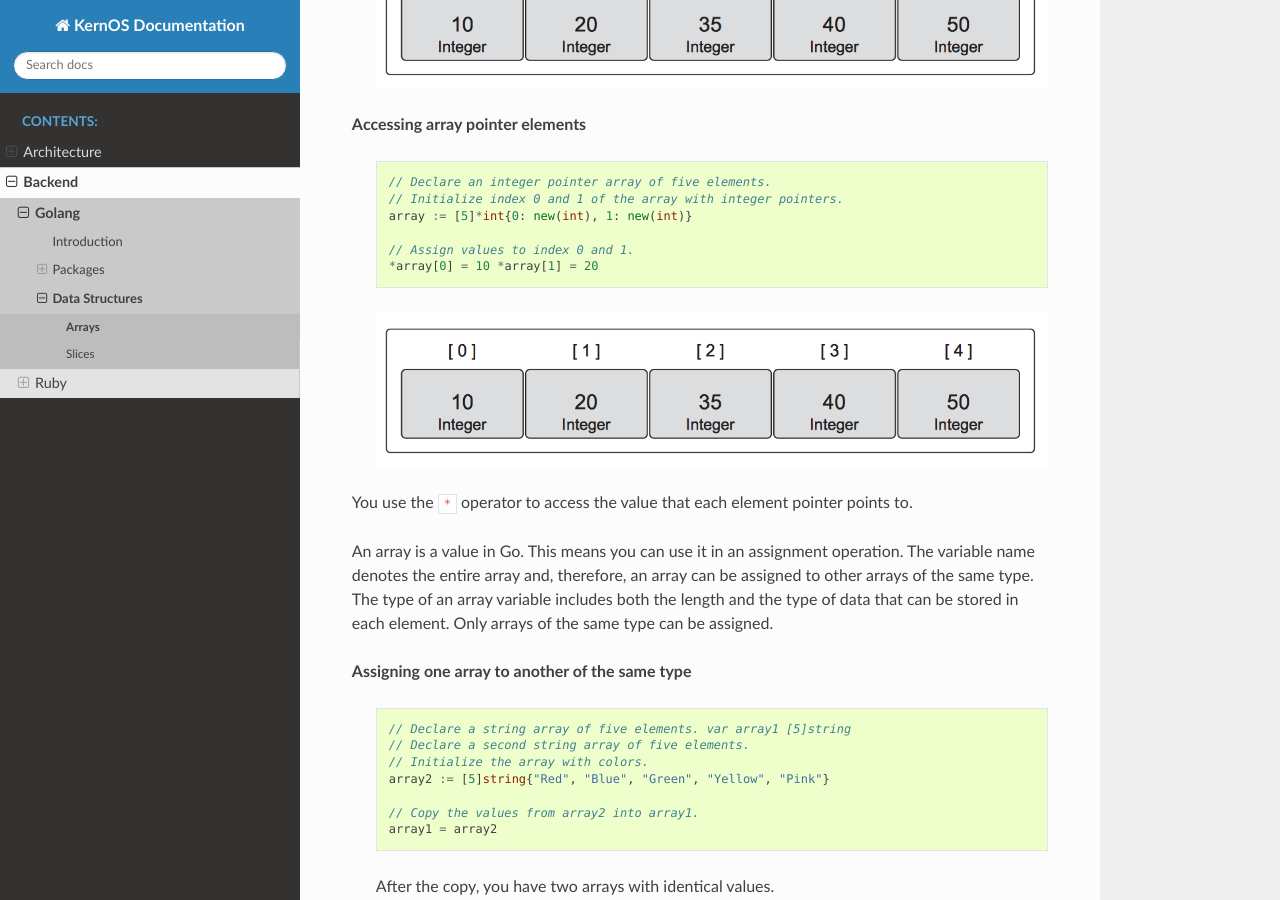
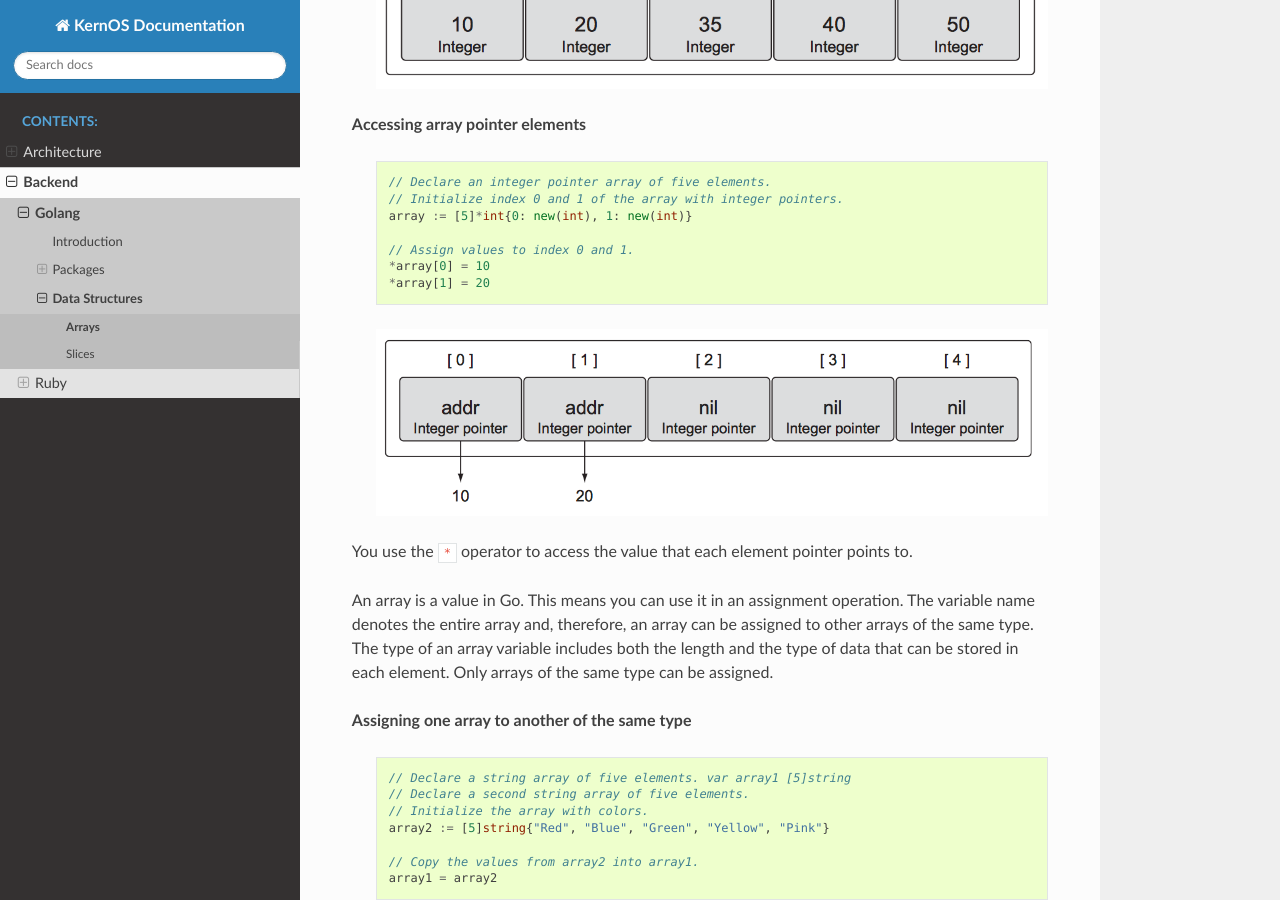
Before and after one commit to kernoslabs/documentation, a Sphinx documentation site: the page built from technology/source/backend/golang/data_structures/arrays.rst, in a window 1280 px wide and 900 px high, scrolled down 2214 px. Built offline with Sphinx 7.4.7 and the Read the Docs theme 2.0.0, drawn with Linux system fonts in a browser that asks for light colours.

Commit message:
Fixed a typo in the arrays section

```diff
--- a/technology/source/backend/golang/data_structures/arrays.rst
+++ b/technology/source/backend/golang/data_structures/arrays.rst
@@ -95,9 +95,10 @@ To access an individual element, use the ``[ ]`` operator.
         array := [5]*int{0: new(int), 1: new(int)}
 
         // Assign values to index 0 and 1.
-        *array[0] = 10 *array[1] = 20
+        *array[0] = 10
+        *array[1] = 20
 
-    .. image:: /images/golang/02-array.png
+    .. image:: /images/golang/03-array.png
         :align: center
 
 You use the ``*`` operator to access the value that each element pointer points to.
```
